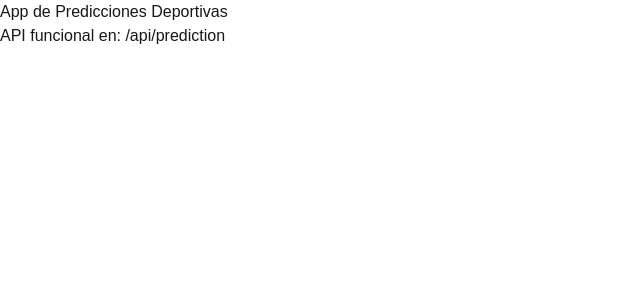
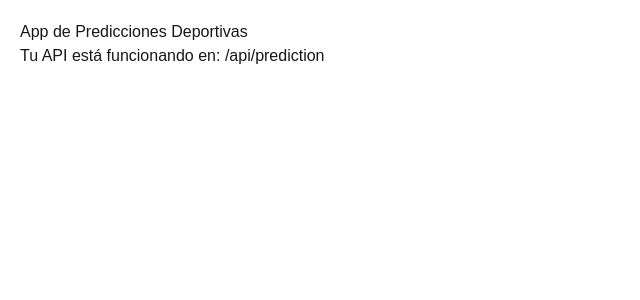
Before and after one commit to camiloven/Pred-app, a Next.js app: page / in a window 1280 px wide. Shown: the top 300 px of the page, without its empty margins (0-640 px from the left). Built offline with nearby package versions, Linux system fonts and the light colour scheme.

Commit message:
add homepage

```diff
--- a/app/page.tsx
+++ b/app/page.tsx
@@ -1,8 +1,8 @@
 export default function Home() {
   return (
-    <main>
+    <main style={{ padding: '20px', fontFamily: 'sans-serif' }}>
       <h1>App de Predicciones Deportivas</h1>
-      <p>API funcional en: /api/prediction</p>
+      <p>Tu API está funcionando en: <a href="/api/prediction">/api/prediction</a></p>
     </main>
   );
 }
```
